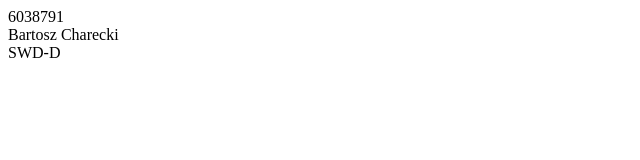
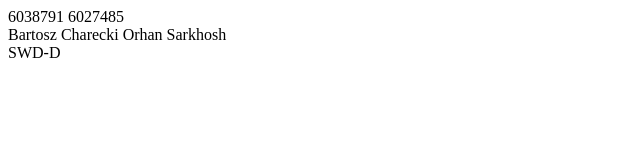
Before and after one commit to 6038791/Les4-GIT, a plain HTML site: page index.html in a window 1280 px wide. Shown: the whole page, without its empty margins (0-640 px from the left). Drawn offline with Linux system fonts and the light colour scheme.

Commit message:
aanpassingen

```diff
--- a/index.html
+++ b/index.html
@@ -6,9 +6,13 @@
     <title>Pull request</title>
 </head>
 <body>
-    <header>6038791</header>
+    <header>6038791
+        6027485
+    </header>
 
-    <main>Bartosz Charecki</main>
+    <main>Bartosz Charecki
+        Orhan Sarkhosh
+    </main>
 
     <footer>SWD-D</footer>
 </body>
```
